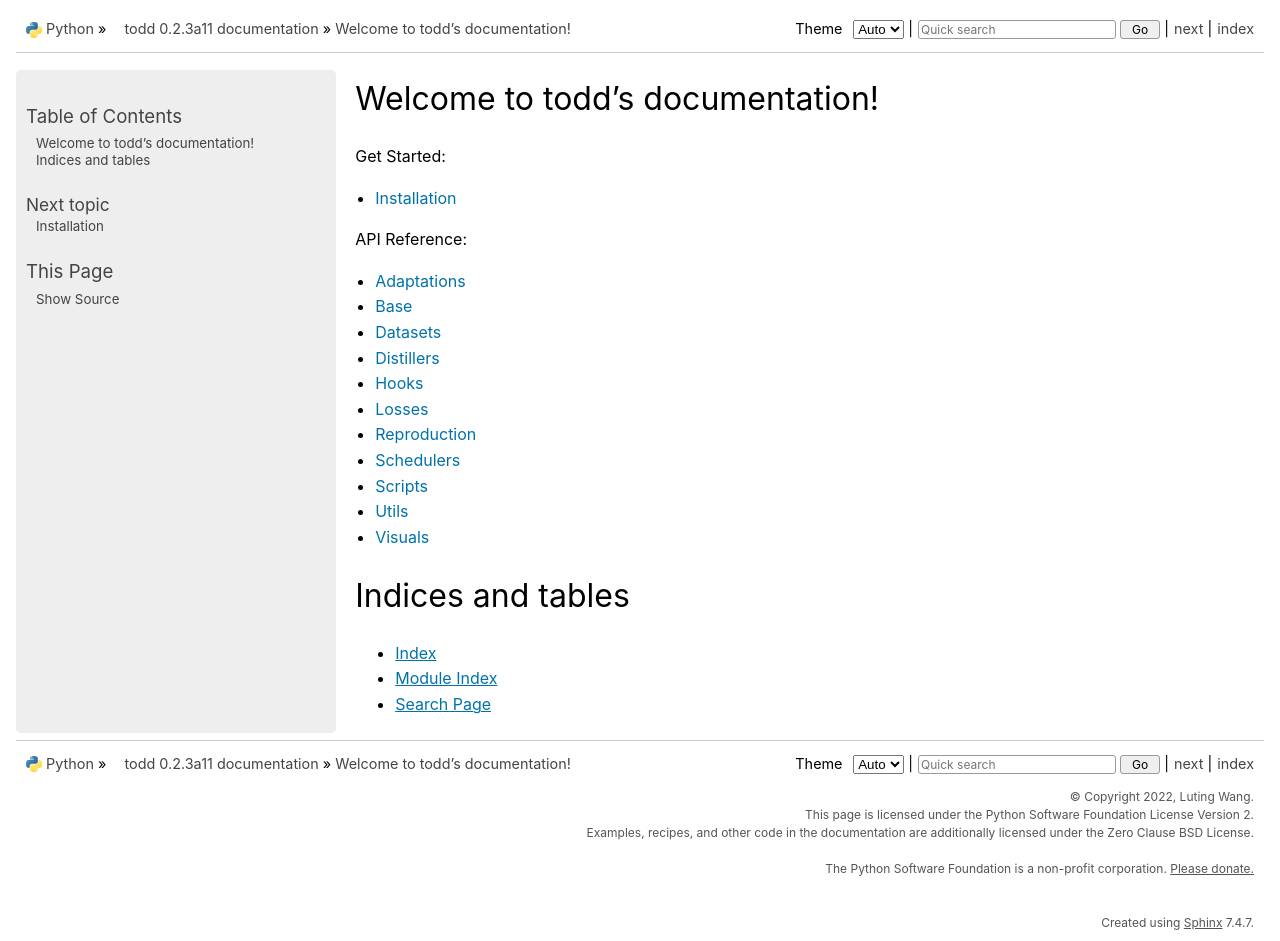
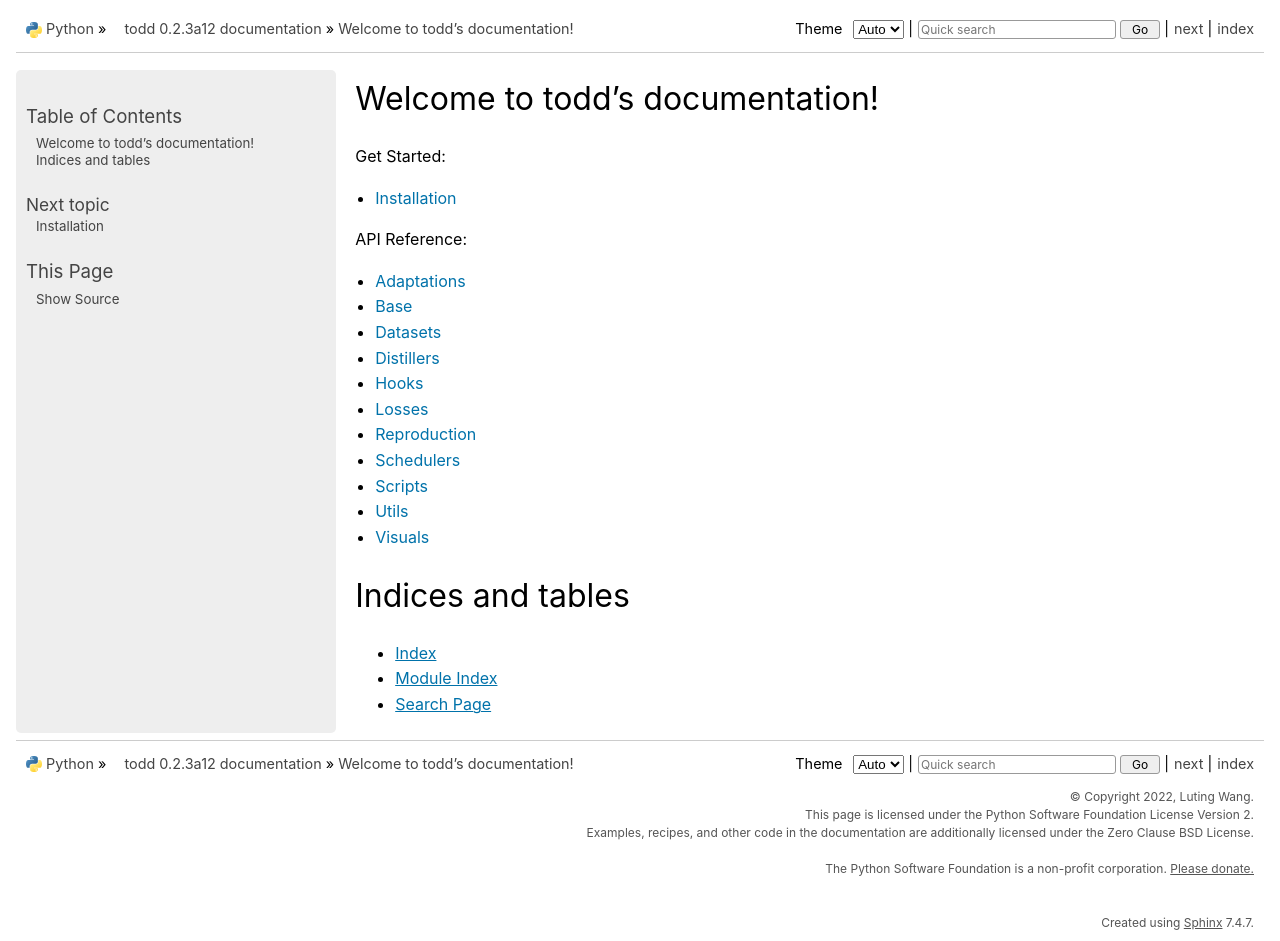
Before and after one commit to LutingWang/todd, a Sphinx documentation site: the page built from docs/source/index.rst, in a window 1280 px wide and 941 px high. Built offline with Sphinx 7.4.7, drawn with Linux system fonts in a browser that asks for light colours.

Commit message:
bump: version 0.2.3a11 → 0.2.3a12

```diff
--- a/docs/source/conf.py
+++ b/docs/source/conf.py
@@ -7,7 +7,7 @@
 copyright = '2022, Luting Wang'
 author = 'Luting Wang'
 
-release = '0.2.3a11'
+release = '0.2.3a12'
 
 extensions = [
     'sphinx.ext.autodoc',
--- a/pyproject.toml
+++ b/pyproject.toml
@@ -4,7 +4,7 @@
 
 [project]
 name = 'todd_ai'
-version = '0.2.3a11'
+version = '0.2.3a12'
 description = 'Toolkit for Object Detection Distillation'
 readme = 'README.md'
 requires-python = '>=3.6'
@@ -164,7 +164,7 @@
 
 [tool.commitizen]
 name = 'cz_conventional_commits'
-version = "0.2.3a11"
+version = "0.2.3a12"
 tag_format = 'v$version'
 version_files = [
     'pyproject.toml:^version',
```
Also changed, not shown: CHANGELOG.md (+6 -0 lines), 1 other file.
